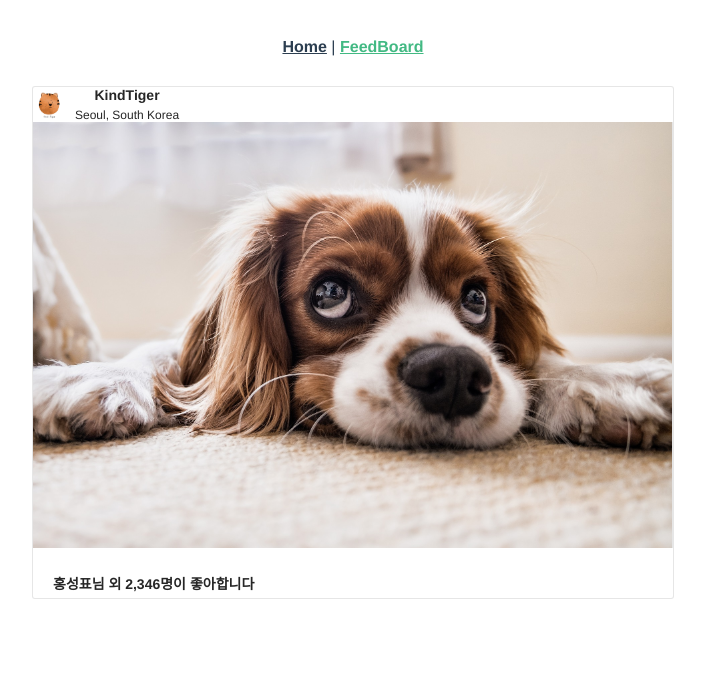
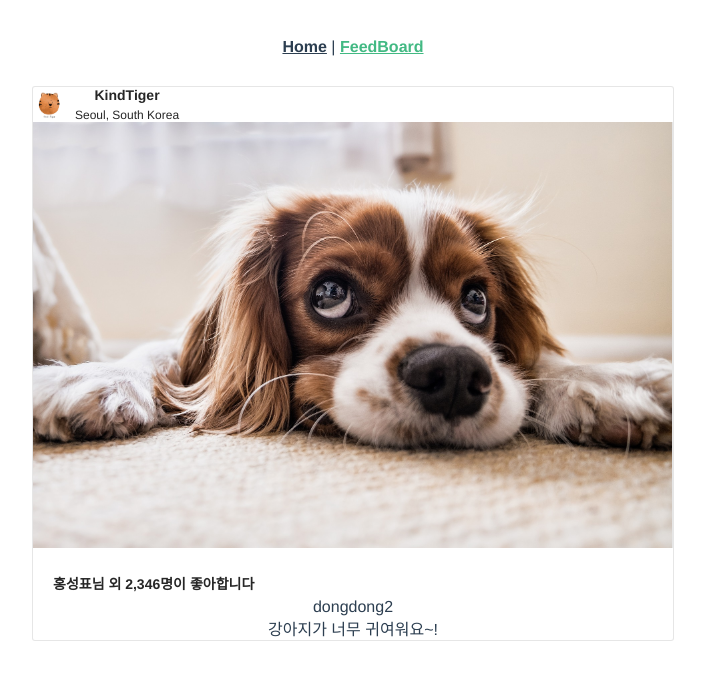
Before and after one commit to kimhongcha/instagram_front, a Vue app: page /feedboard in a window 1280 px wide. Shown: the top 680 px of the page, without its empty margins (287-992 px from the left). Built offline with nearby package versions, Linux system fonts and the light colour scheme.

Commit message:
FeedComment 컴포넌트 추가

```diff
--- a/src/components/feed/Feed.vue
+++ b/src/components/feed/Feed.vue
@@ -2,17 +2,20 @@
     <div class="feed">
         <!-- 피드 헤더 -->
         <FeedHeader />
+
         <!-- 피드 이미지 -->
+        <FeedImage />
 
-        <FeedImage />
         <!-- 피드 버튼 -->
         <FeedIcon />
+
         <!-- 피드 좋아요 -->
+        <FeedLike />
 
-        <FeedLike />
         <!-- 피드 댓글 -->
+        <FeedComment />
+        <!-- 피드 게시 시간 -->
 
-        <!-- 피드 게시 시간 -->
         <!-- 피드 댓글 입력 -->
     </div>
 </template>
@@ -22,6 +25,7 @@ import FeedHeader from '@/components/feed/FeedHeader.vue'
 import FeedImage from '@/components/feed/FeedImage.vue'
 import FeedIcon from '@/components/feed/FeedIcon.vue'
 import FeedLike from '@/components/feed/FeedLike.vue'
+import FeedComment from '@/components/feed/FeedComment.vue'
 
 export default {
     name: 'FeedBoard',
@@ -29,7 +33,8 @@ export default {
         FeedHeader,
         FeedImage,
         FeedIcon,
-        FeedLike
+        FeedLike,
+        FeedComment
     }
 
 }
--- a/src/components/feed/FeedComment.vue
+++ b/src/components/feed/FeedComment.vue
@@ -1,24 +1,19 @@
 <template>
-    <div>
-        <!-- 피드 헤더 -->
-        <header>
-            <img src="" alt="">
 
-            <div>
-                <p>Cheol Hyeon Kim</p>
-                <p>Seoul, Korea</p>
-            </div>
-        </header>
-        <!-- 피드 이미지 -->
-        <!-- 피드 버튼 -->
-        <!-- 피드 좋아요 -->
-        <!-- 피드 댓글 -->
-        <!-- 피드 댓글 입력 -->
+    <div class="comment_container">
+        <div class="comment">
+            <div class="nick_name m_text">dongdong2</div>
+            <div>강아지가 너무 귀여워요~!</div>
+        </div>
+        <div class="small_heart">
+            <div class="sprite_small_heart_icon_outline"></div>
+        </div>
     </div>
 </template>
 
 <script>
 export default {
+    name: 'FeedComment'
 
 }
 </script>
```
Also changed, not shown: src/components/feed/FeedHeader.vue (line endings or trailing spaces).
